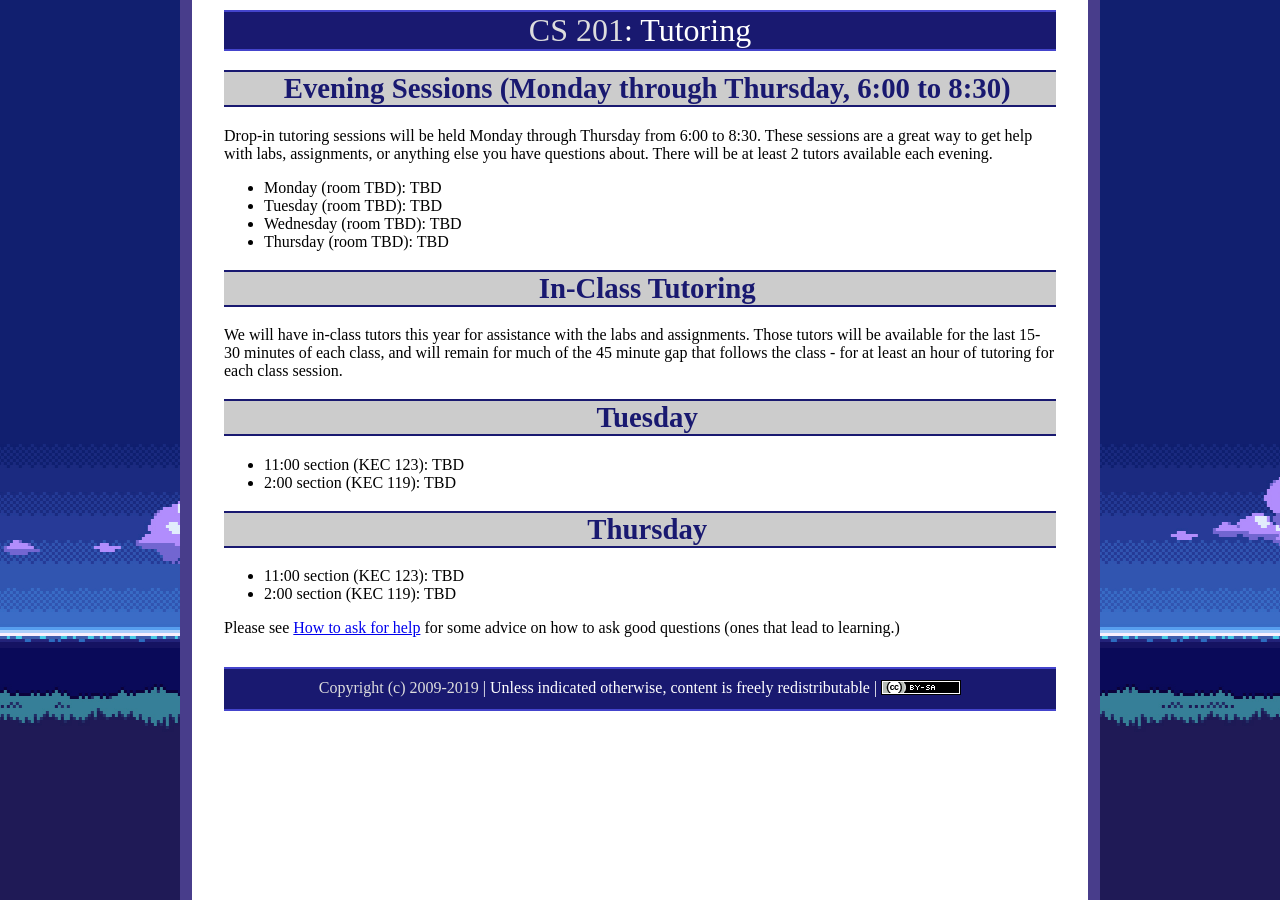
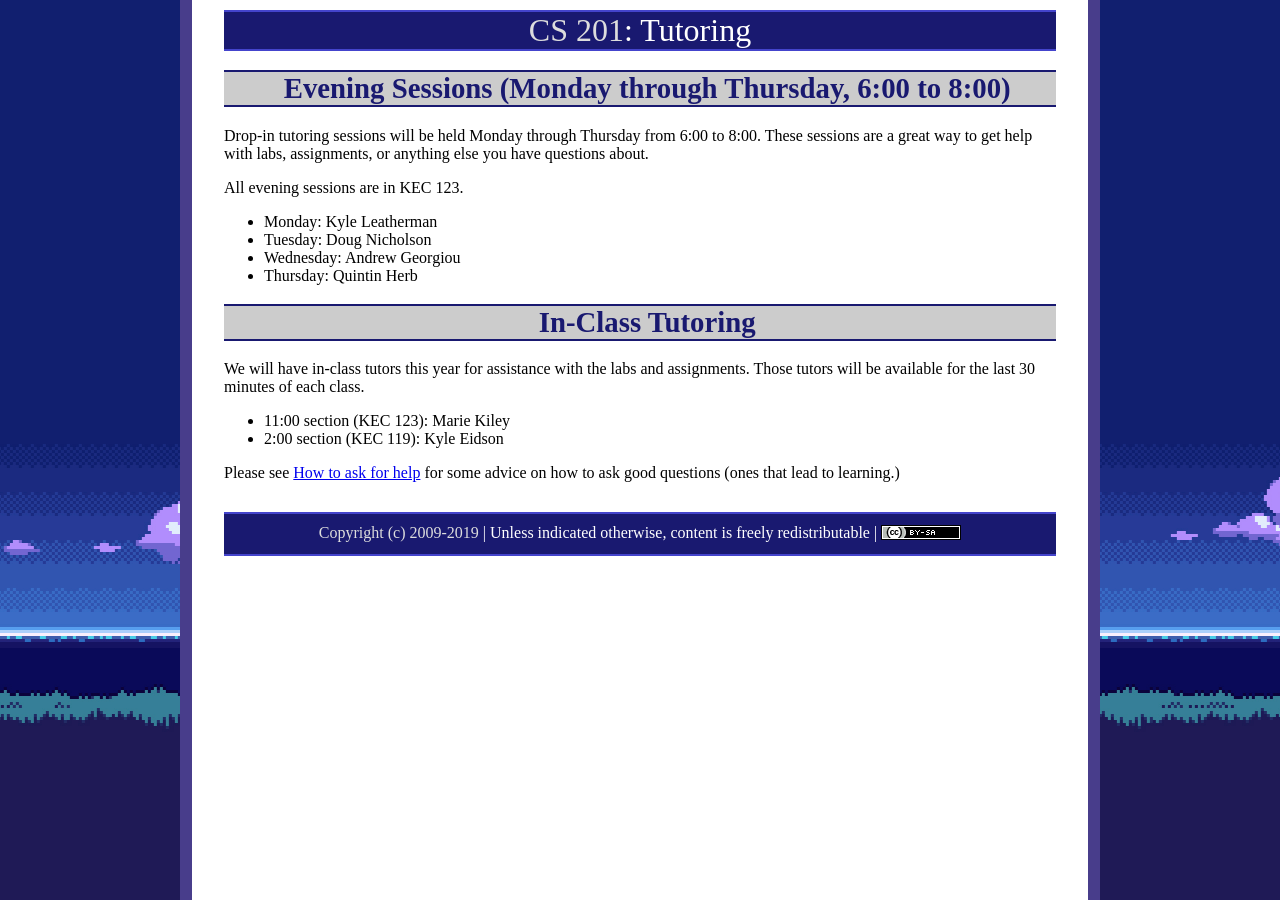
Before and after one commit to ycpcs/cs201-spring2019, a Jekyll site: the page built from tutoring.md, in a window 1280 px wide. Built offline with Jekyll 4.4.1, drawn with Linux system fonts in a browser that asks for light colours.

Commit message:
tutoring info

```diff
--- a/tutoring.md
+++ b/tutoring.md
@@ -3,24 +3,25 @@ layout: default
 title: "Tutoring"
 ---
 
-# Evening Sessions (Monday through Thursday, 6:00 to 8:30)
-Drop-in tutoring sessions will be held Monday through Thursday from 6:00 to 8:30.  These sessions are a great way to get help with labs, assignments, or anything else you have questions about.  There will be at least 2 tutors available each evening.
+# Evening Sessions (Monday through Thursday, 6:00 to 8:00)
 
-* Monday (room TBD): TBD
-* Tuesday (room TBD): TBD
-* Wednesday (room TBD): TBD
-* Thursday (room TBD): TBD
+Drop-in tutoring sessions will be held Monday through Thursday from
+6:00 to 8:00.  These sessions are a great way to get help with labs,
+assignments, or anything else you have questions about.
+
+All evening sessions are in KEC 123.
+
+* Monday: Kyle Leatherman
+* Tuesday: Doug Nicholson
+* Wednesday: Andrew Georgiou
+* Thursday: Quintin Herb
 
 
 # In-Class Tutoring
-We will have in-class tutors this year for assistance with the labs and assignments.  Those tutors will be available for the last 15-30 minutes of each class, and will remain for much of the 45 minute gap that follows the class - for at least an hour of tutoring for each class session.
 
-# Tuesday
-* 11:00 section (KEC 123): TBD
-* 2:00 section (KEC 119): TBD
+We will have in-class tutors this year for assistance with the labs and assignments.  Those tutors will be available for the last 30 minutes of each class.
 
-# Thursday
-* 11:00 section (KEC 123): TBD
-* 2:00 section (KEC 119): TBD
+* 11:00 section (KEC 123): Marie Kiley
+* 2:00 section (KEC 119): Kyle Eidson
 
 Please see [How to ask for help](http://faculty.ycp.edu/~dhovemey/askingForHelp.html) for some advice on how to ask good questions (ones that lead to learning.)
```
Also changed, not shown: index.md (+1 -0 lines).
